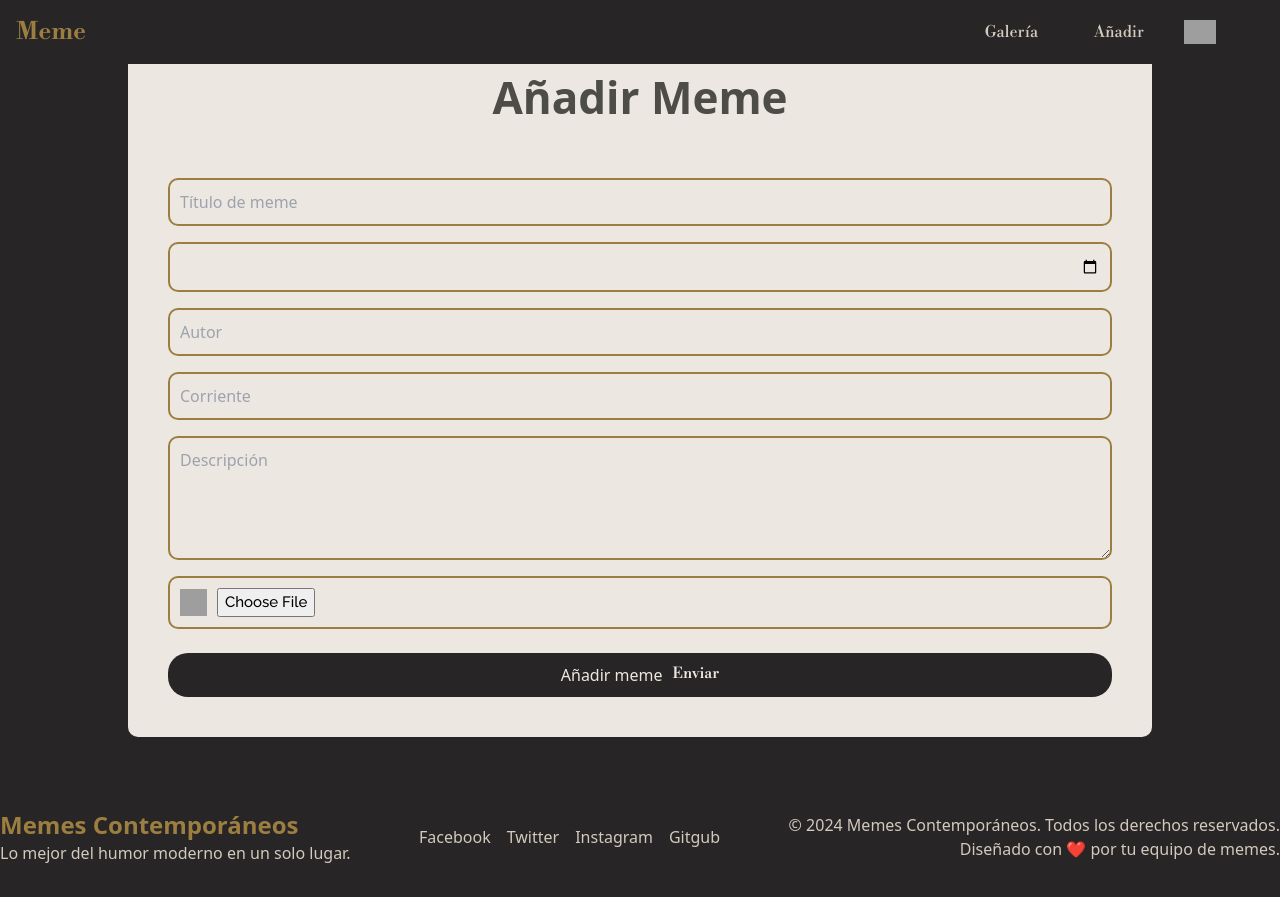
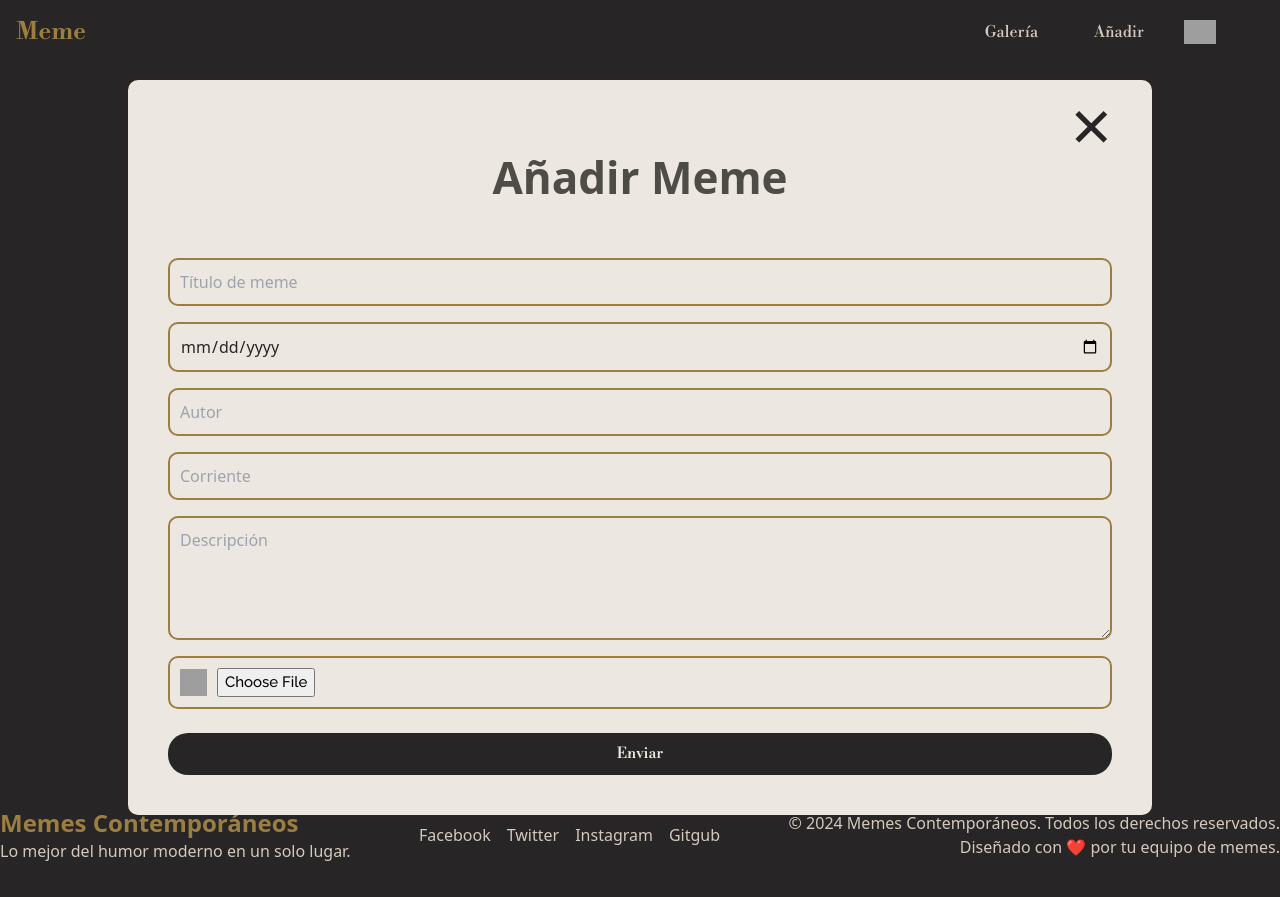
Before and after one commit to DarthVada36/memeos, a React (Vite) app: page /gallery/newmeme in a window 1280 px wide. Built offline with nearby package versions, Linux system fonts and the light colour scheme; grey boxes are pictures that could not be loaded.

Commit message:
adding styles to the form

```diff
--- a/server/db.json
+++ b/server/db.json
@@ -35,6 +35,36 @@
       "author": "Pepito Picasso",
       "stream": "Renacimiento",
       "description": "Lorem Ipsum gk5qfAqZ8SCXX5DdDuUVmrw16 TNrMQ8PUFt1vQiDFA2Sz28j gBU2lOOt3jGCbp0CSNviBR7hIN dasdksd hsdhagsdhasd hsdhagsdhasd"
+    },
+    {
+      "id": "9164",
+      "name": "PRUEBAMEME2",
+      "author": " PRUEBA",
+      "image": "https://res.cloudinary.com/duktvnmaw/image/upload/v1726480934/nbguutn0dpulr21hvc0x.png"
+    },
+    {
+      "id": "463a",
+      "name": "PRUEBAMEME3",
+      "author": "PRUEBAMEME3",
+      "image": "https://res.cloudinary.com/duktvnmaw/image/upload/v1726481342/dgxqu08n76ejb5eztj1o.png"
+    },
+    {
+      "id": "2dee",
+      "name": "prueba",
+      "author": "prueba",
+      "image": "https://res.cloudinary.com/duktvnmaw/image/upload/v1726488351/jxo2smzxtmfkcm3wbefv.png"
+    },
+    {
+      "id": "6188",
+      "name": "pk",
+      "author": "pk",
+      "image": "https://res.cloudinary.com/duktvnmaw/image/upload/v1726491420/zayh7x9ivzcxyjbkpzib.png"
+    },
+    {
+      "id": "b501",
+      "name": "prueba01",
+      "author": "prueba01",
+      "image": "https://res.cloudinary.com/duktvnmaw/image/upload/v1726491516/fd0fwhpxkapzfnays5wu.png"
     }
   ]
 }
--- a/src/pages/CreateMeme.jsx
+++ b/src/pages/CreateMeme.jsx
@@ -25,6 +25,7 @@ const CreateMeme = () => {
         author: data.author,
         image: imageUrl
 
+
       });
       navigate('/gallery');
 
@@ -39,15 +40,21 @@ const CreateMeme = () => {
   };
 
   return (
-    <div className="relative w-[80%] mx-auto bg-milk p-10 flex flex-col justify-center items-center rounded-[10px]" >
+    <div className="relative w-[80%] mx-auto bg-milk p-10 flex flex-col justify-center items-center rounded-[10px] top-20" >
 
     {/* Botón de cerrar */}
+    <div>
     <button
         onClick={handleClose}
-        className="absolute top-8 right-10 text-[24px] text-primary"
+        className="absolute top-2 right-10 text-primary text-4xl sm:text-5xl md:text-6xl lg:text-7xl hover:text-secondary cursor-pointer transition-all duration-300"
+        style={{
+          backgroundColor: 'transparent',
+          border: 'none',
+        }}
       >
-      &times;
+        &times;
       </button>
+    </div>
 
      {/* Formulario */}
 
@@ -68,7 +75,7 @@ const CreateMeme = () => {
         {/* Nombre */}
         <input
           type="text"
-          className="w-full bg-milk p-2.5 rounded-[10px] border-2 border-bronze justify-start items-center gap-2.5 inline-flex"
+          className="w-full bg-transparent text-primary p-2.5 rounded-[10px] border-2 border-bronze justify-start items-center gap-2.5 inline-flex"
           placeholder="Título de meme"
           {...register("name", {
             required: "El campo nombre es requerido",
@@ -81,7 +88,7 @@ const CreateMeme = () => {
         {/* Fecha */}
         <input
           type="date"
-          className="w-full bg-milk p-2.5 rounded-[10px] border-2 border-bronze"
+          className="w-full bg-transparent text-primary p-2.5 rounded-[10px] border-2 border-bronze"
           placeholder="Fecha de aparición"
           {...register("dateOfOccurrence", {
             required: "La fecha es requerida",
@@ -94,7 +101,7 @@ const CreateMeme = () => {
         {/* Autor */}
         <input
           type="text"
-          className="w-full bg-milk p-2.5 left-[47.88px] top-[183.96px] rounded-[10px] border-2 border-bronze justify-start items-center gap-2.5 inline-flex"
+          className="w-full bg-transparent text-primary p-2.5 left-[47.88px] top-[183.96px] rounded-[10px] border-2 border-bronze justify-start items-center gap-2.5 inline-flex"
           placeholder="Autor"
           {...register("author", {
             required: "El campo autor es requerido",
@@ -105,7 +112,7 @@ const CreateMeme = () => {
 
         {/* Corriente */}
         <input
-          className="w-full bg-milk p-2.5 left-[47.88px] top-[183.96px] rounded-[10px] border-2 border-bronze justify-start items-center gap-2.5 inline-flex"
+          className="w-full bg-transparent text-primary p-2.5 left-[47.88px] top-[183.96px] rounded-[10px] border-2 border-bronze justify-start items-center gap-2.5 inline-flex"
           placeholder="Corriente"
           {...register("corriente", {
             required: "El campo corriente es requerido",
@@ -116,7 +123,7 @@ const CreateMeme = () => {
 
         {/* Descripción  */}
         <textarea
-          className="w-full bg-milk h-[124px] p-2.5 left-[47.88px] top-[183.96px] rounded-[10px] border-2 border-bronze justify-start items-center gap-2.5 inline-flex"
+          className="w-full bg-transparent text-primary h-[124px] p-2.5 left-[47.88px] top-[183.96px] rounded-[10px] border-2 border-bronze justify-start items-center gap-2.5 inline-flex"
           placeholder="Descripción"
           {...register("descripcion", {
             required: "El campo descripción es requerido",
@@ -144,15 +151,15 @@ const CreateMeme = () => {
 
       {/* Botón enviar */ }
       <button
-        type="submit"
-        className=" w-full mt-6 p-2.5 left-[47.88px] top-[619px]  bg-[#272525] rounded-[20px] justify-center items-center gap-2.5 inline-flex"
-        disabled={loading}
-      >
-        {loading ? 'Enviando...' : 'Añadir meme'}
-        <div className="text-milk text-[15px] font-medium font-bodoni">
-          Enviar
-        </div>
-      </button>
+  type="submit"
+  className="w-full mt-6 p-2.5 bg-[#272525] rounded-[20px] justify-center items-center flex"
+  disabled={loading}
+>
+  <span className="text-milk text-[15px] font-medium font-bodoni">
+    {loading ? 'Enviando...' : 'Enviar'}
+  </span>
+</button>
+
     </form>
     </div>
   );
```
Lines whose indentation alone changed are shown as unchanged.
